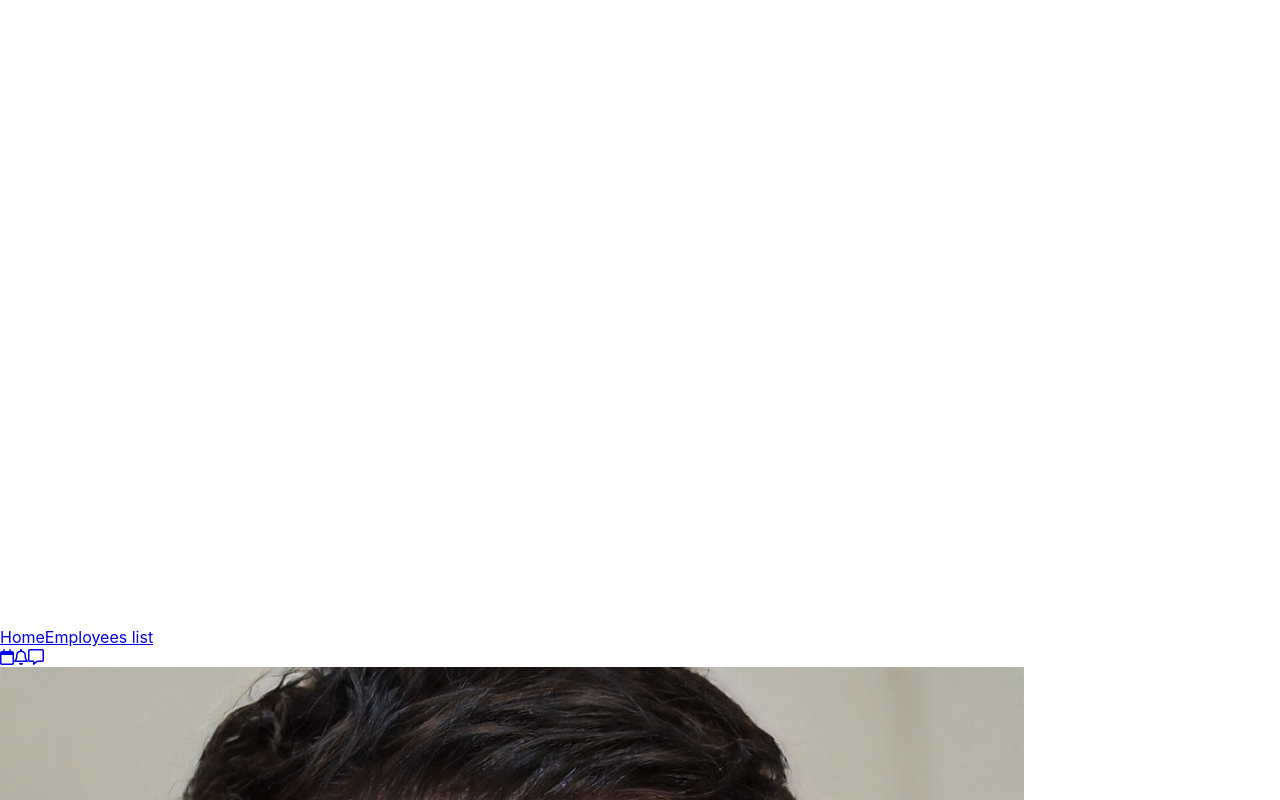
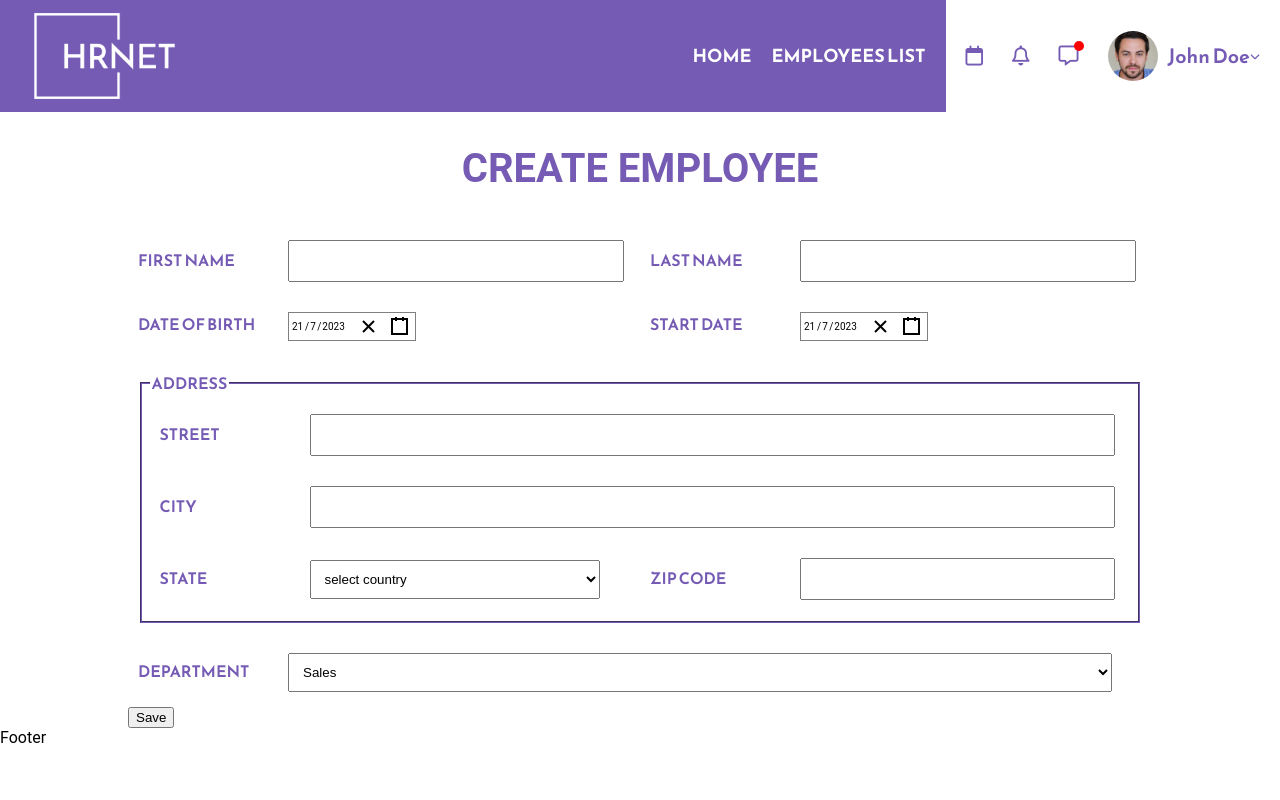
Before and after one commit to deborah-bude/DeborahBude_14_14072023, a React (Create React App) app: page / in a window 1280 px wide. Shown: the top 800 px of the page. Built offline with nearby package versions, Linux system fonts and the light colour scheme.

Commit message:
Mise en page contenu

```diff
--- a/src/App.css
+++ b/src/App.css
@@ -1,38 +1,214 @@
-.App {
+/*
+ * 0 - Normalize
+ * 1 - Typographie
+ * 2 - Header
+ * 3 - Footer
+ * 4 - Corps de page
+ * 5 - Formulaire
+ */
+
+/**** 0 - Normalize ****/
+html {
+  font-size: 62.5%;
+}
+
+body {
+  margin: 0;
+  padding: 0;
+  box-sizing: border-box;
+  font-family: "Roboto", sans-serif;
+  min-height: 100vh;
+}
+
+li,
+ul,
+ol {
+  list-style: none;
+  margin: 0;
+  padding: 0;
+}
+
+img {
+  width: 100%;
+  height: auto;
+}
+
+a,
+a:hover {
+  text-decoration: none;
+  color: #755BB4;
+}
+
+fieldset {
+  border-color: #755BB4;
+}
+
+/**** 1 - Typographie ****/
+h1 {
+  font-size: 4rem;
+  font-weight: 700;
+  color: #755BB4;
+  text-transform: uppercase;
   text-align: center;
 }
 
-.App-logo {
-  height: 40vmin;
-  pointer-events: none;
+h2 {
+  font-size: 1.6rem;
+  margin-bottom: 30px;
 }
 
-@media (prefers-reduced-motion: no-preference) {
-  .App-logo {
-    animation: App-logo-spin infinite 20s linear;
-  }
+p,
+li,
+ul,
+ol,
+a,
+label,
+input,
+legend {
+  font-size: 1.6rem;
+  margin: 0;
 }
 
-.App-header {
-  background-color: #282c34;
-  min-height: 100vh;
+
+/**** 2 - Header ****/
+.entete_page {
+  background: #755BB4;
   display: flex;
-  flex-direction: column;
-  align-items: center;
-  justify-content: center;
-  font-size: calc(10px + 2vmin);
-  color: white;
+  flex-wrap: wrap;
+  justify-content: space-between;
 }
 
-.App-link {
-  color: #61dafb;
+.entete_page__row {
+  width: 70%;
+  display: flex;
+  flex-wrap: wrap;
+  justify-content: space-between;
+  align-items: center;
+  margin-left: auto;
+  padding: 0 20px;
 }
 
-@keyframes App-logo-spin {
-  from {
-    transform: rotate(0deg);
-  }
-  to {
-    transform: rotate(360deg);
-  }
+.entete_page__row img {
+  width: 20%;
+  max-width: 200px;
 }
+
+.entete_page__nav {
+  display: flex;
+  flex-wrap: wrap;
+  justify-content: space-between;
+  align-items: center;
+}
+
+.entete_page__nav-item {
+  color: white;
+  margin-right: 20px;
+  font-size: 1.8rem;
+  text-transform: uppercase;
+  font-family: 'Reem Kufi', sans-serif;
+  font-weight: 700;
+  transition: 0.3s;
+}
+
+.entete_page__nav-item:last-child {
+  margin-right: 0;
+}
+
+.entete_page__nav-item:hover {
+  color: rgba(255, 255, 255, 0.7);
+}
+
+.entete_page__icon_list {
+  width: 23%;
+  background: white;
+  padding: 10px 20px;
+  display: flex;
+  flex-wrap: wrap;
+  justify-content: space-between;
+  align-items: center;
+}
+
+.entete_page__icon {
+  font-size: 2rem;
+}
+
+.fa-message {
+  position: relative;
+}
+
+.fa-message:after {
+  content: "";
+  background: red;
+  display: inline-block;
+  width: 10px;
+  height: 10px;
+  border-radius: 10px;
+  position: absolute;
+  top: -5px;
+  right: -5px;
+}
+
+.entete_page__icon {
+  color: #755BB4;
+}
+
+.user_profile {
+  display: flex;
+  flex-wrap: wrap;
+  justify-content: space-between;
+  align-items: center;
+}
+
+.user_profile img {
+  width: 50px;
+  border-radius: 50%;
+  margin-right: 10px;
+}
+
+.user_profile p {
+  color : #755BB4;
+  font-family: 'Reem Kufi', sans-serif;
+  font-weight: 600;
+  font-size: 2rem;
+}
+
+.user_profile i {
+  color : #755BB4;
+  font-weight: 600;
+}
+
+/**** 3 - Footer ****/
+
+/**** 4 - Corps de page ****/
+.corps_page {
+  margin: auto;
+  width: 80%;
+  max-width: 1440px;
+}
+
+/**** 5 - Formulaire ****/
+label, legend {
+  color : #755BB4;
+  text-transform: uppercase;
+  font-family: 'Reem Kufi', sans-serif;
+  font-weight: 600;
+}
+
+label {
+  width: 150px;
+  display: inline-block;
+}
+
+input, select {
+  width: calc(100% - 180px);
+  padding: 10px;
+}
+
+.form_input-container {
+  padding: 15px 10px;
+}
+
+.form_input-container.half-input {
+  width: calc(50% - 20px);
+  display: inline-block;
+}
```
